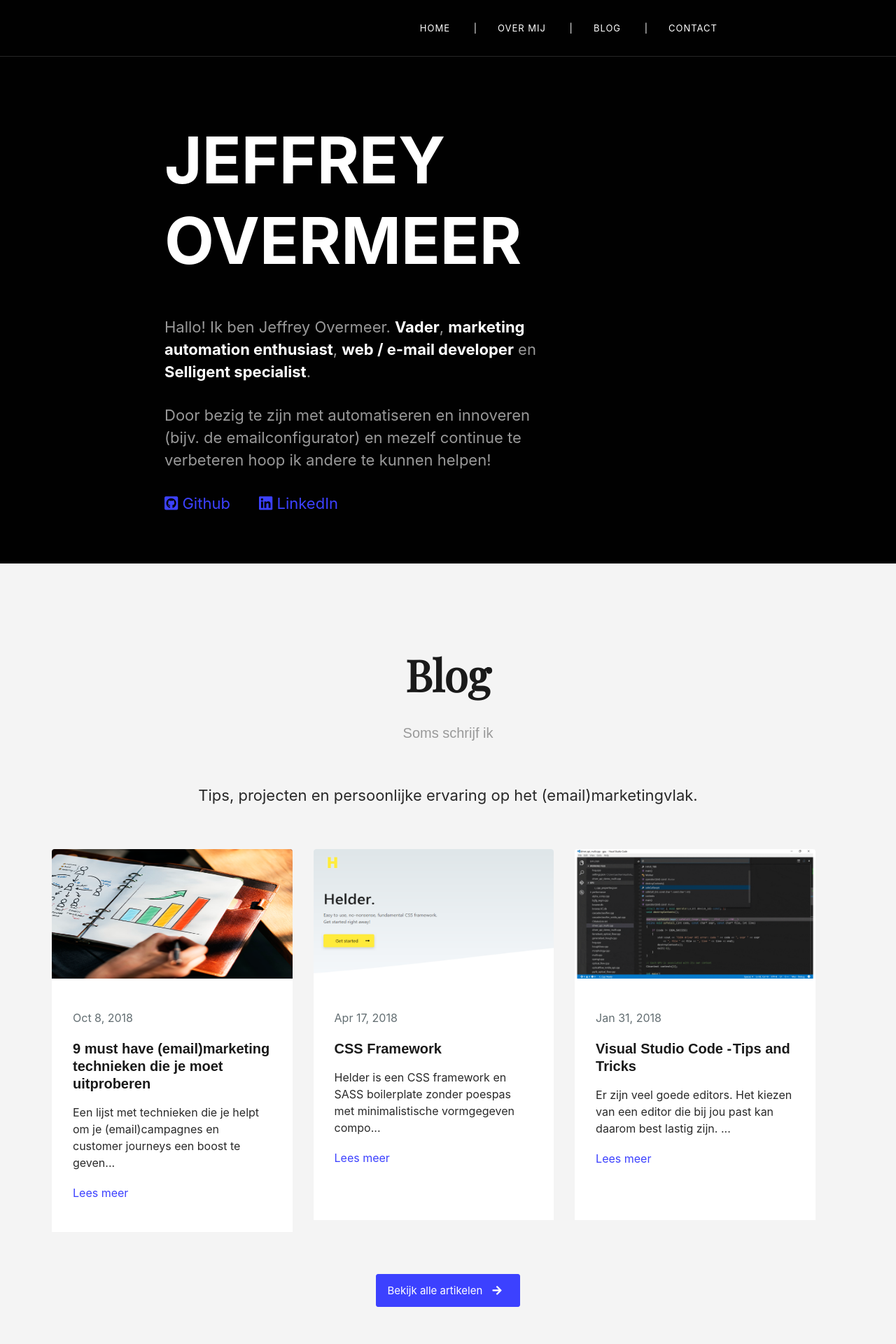
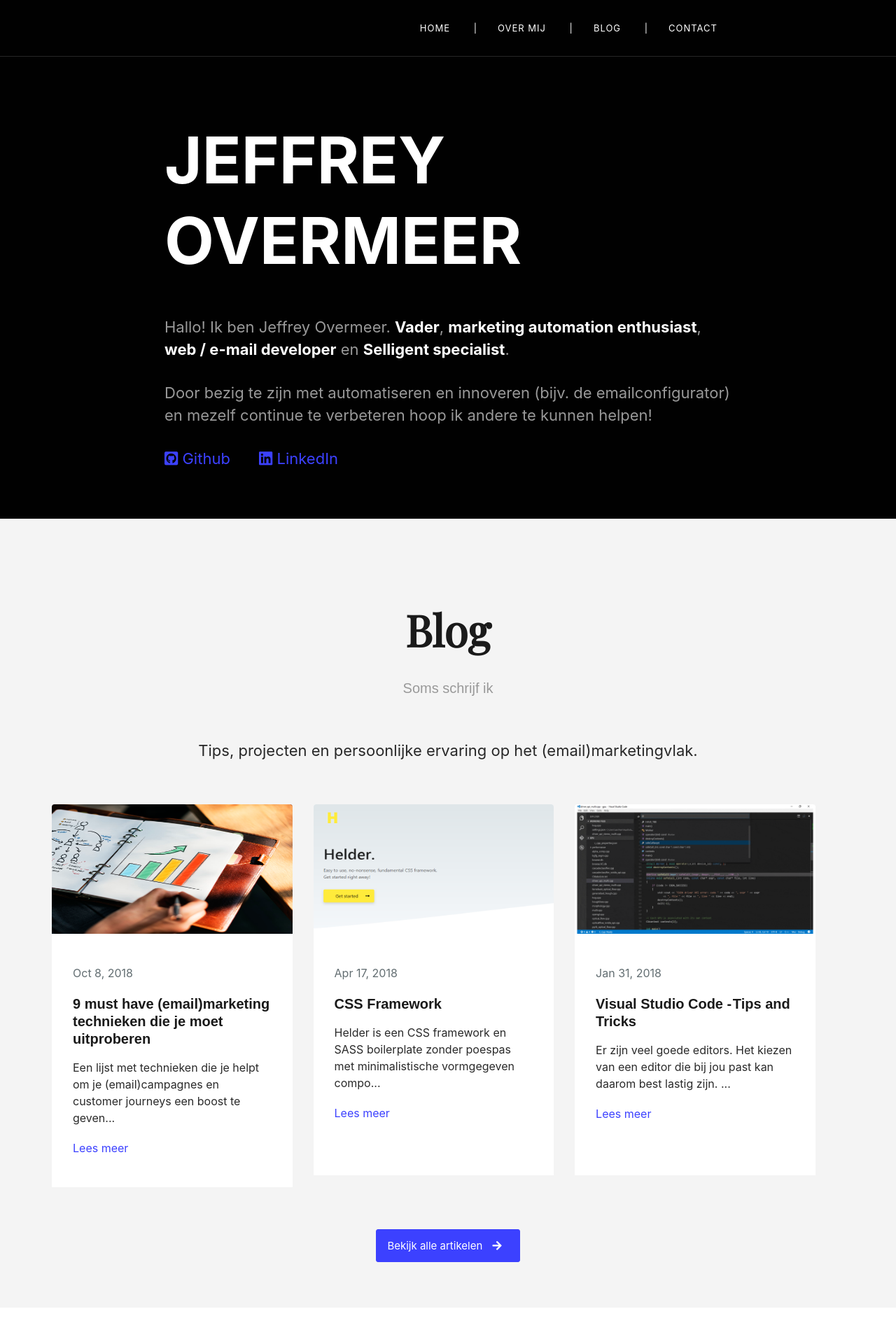
Before and after one commit to jeffrey-over/jeffrey-over.github.io, a Jekyll site: the page built from index.html, in a window 1280 px wide. Shown: the top 1920 px of the page at 70% size. Built offline with Jekyll 4.4.1, drawn with Linux system fonts in a browser that asks for light colours; nearby versions of some CDN libraries; some web fonts are replaced; library files that are not in the unit come from our copies.

Commit message:
change full

```diff
--- a/index.html
+++ b/index.html
@@ -15,7 +15,7 @@ layout: default
 
                 <section>
                     <div class="columns ">
-                        <div class="two-thirds column">
+                        <div class="full column">
 
                             <h1>Jeffrey Overmeer</h1>
                             <p class="">Hallo! Ik ben Jeffrey Overmeer. <b>Vader</b>, <b>marketing automation enthusiast</b>, <b>web / e-mail developer</b> en <b>Selligent specialist</b>.</p>
```
